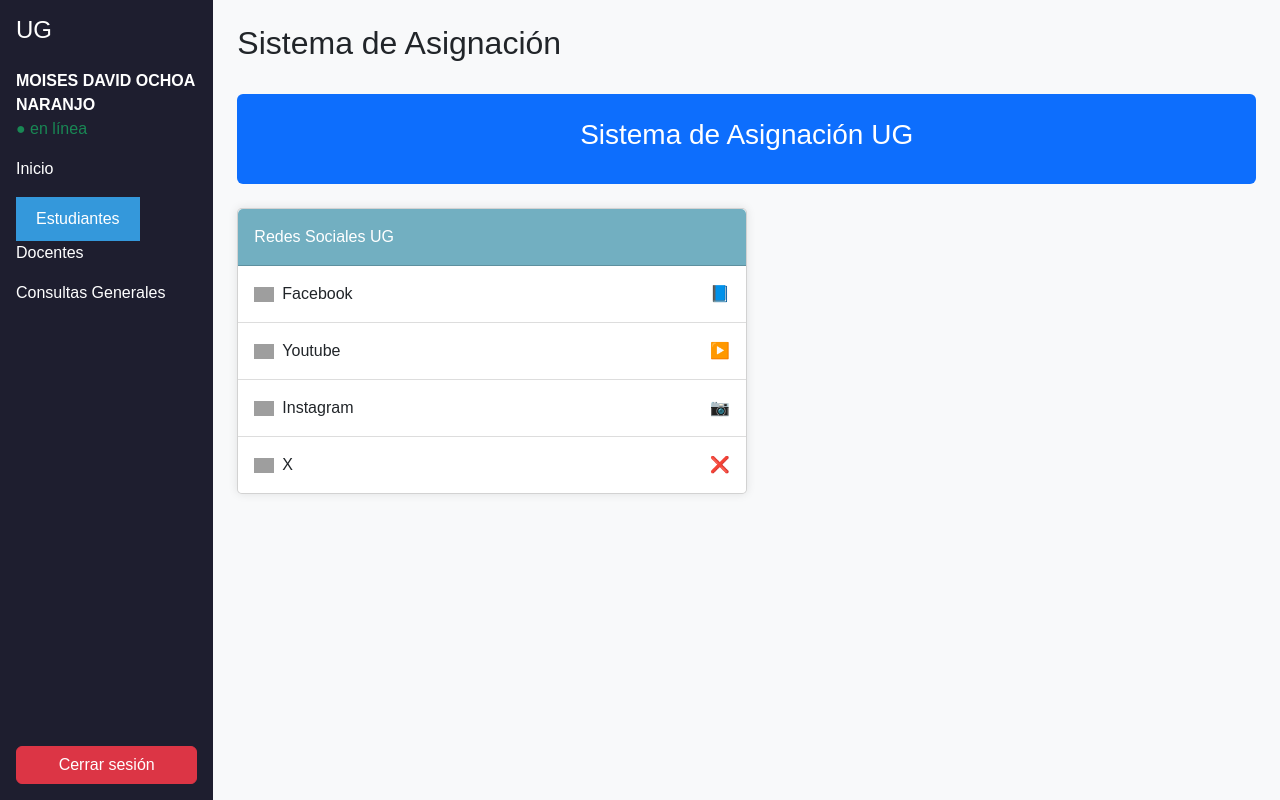
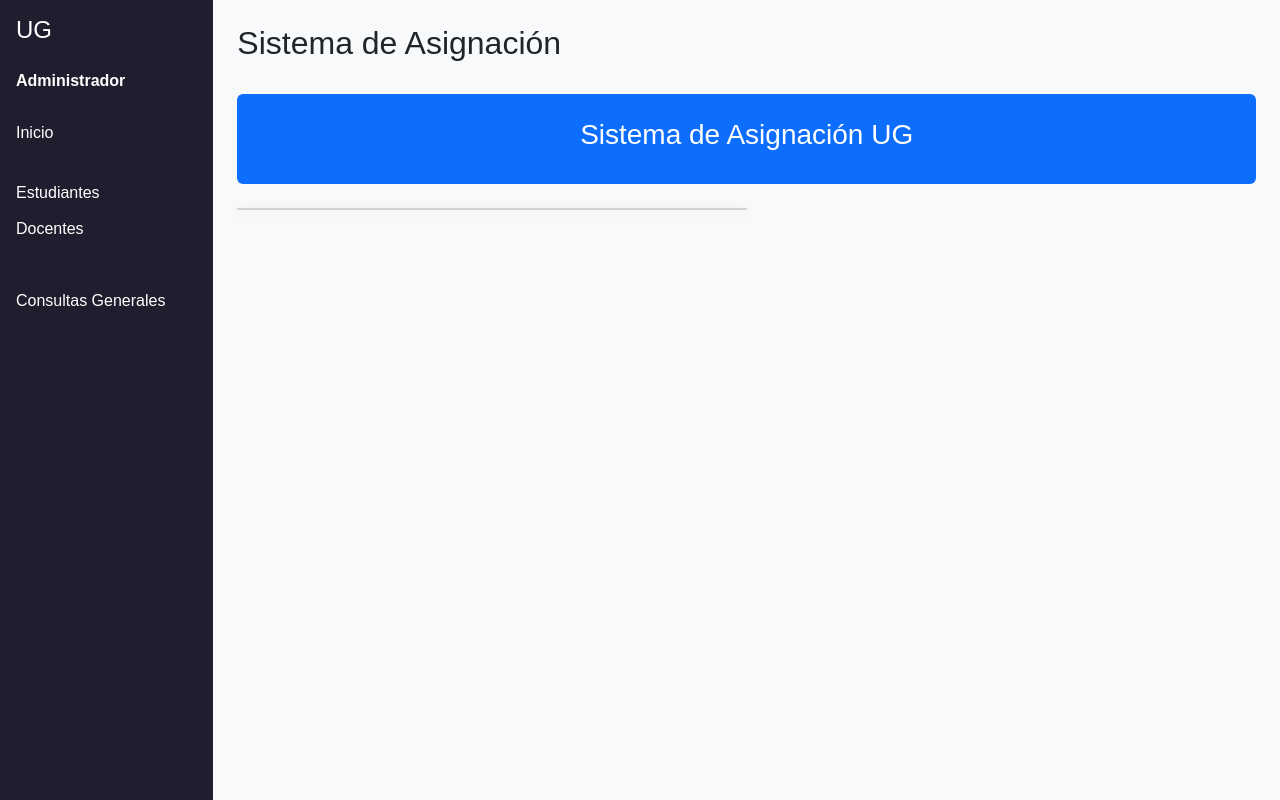
Before and after one commit to moises2018-gif/prueba, a PHP site: page /inicio/inicio.php in a window 1280 px wide. Shown: the part 60-860 px from the top of the page. Run offline with PHP 8.4, Linux system fonts and the light colour scheme; the visitor is signed in with stand-in values (Sample User, id 1); grey boxes are pictures that could not be loaded.

Commit message:
cambios para presentacion

```diff
--- a/docentes/docentes.php
+++ b/docentes/docentes.php
@@ -112,7 +112,7 @@
   <div class="container">
     <div class="leftSide">
       <p><strong>Menú</strong></p>
-      <button class="btn" onclick="mostrarDatos()">Mostrar Datos</button> <br>
+      <button class="btn" onclick="mostrarDatos()"></button> <br>
     </div>
     <div class="mainContent" id="contenido">
       <?php
--- a/estudiantes/estudiantes.php
+++ b/estudiantes/estudiantes.php
@@ -101,11 +101,11 @@
   </style>
 </head>
 <body>
-  <div class="header">Sistema de Datos</div>
+  <div class="header">Sistema de Datos de Estudiantes</div>
   <div class="container">
     <div class="leftSide">
       <p><strong>Menú</strong></p>
-      <button class="btn" onclick="mostrarDatos()">Mostrar Datos</button>
+      <button class="btn" onclick="mostrarDatos()"></button>
     </div>
     <div class="mainContent" id="contenido">
       <?php
--- a/inicio/inicio.php
+++ b/inicio/inicio.php
@@ -5,13 +5,13 @@
 function logout() {
     session_unset();
     session_destroy();
-    header("Location: login.php");
+    header("Location: login.php"); // Redirect to login.php
     exit();
 }
 
 // Verificar si se ha iniciado sesión
 if (!isset($_SESSION['user_id'])) {
-    header("Location: login.php");
+    header("Location: login.php"); // Redirect to login.php if not logged in
     exit();
 }
 
@@ -97,11 +97,12 @@
       color: white;
       text-decoration: none;
       display: block;
-      margin-bottom: 1rem;
+      margin-bottom: 1.5rem; /* Increased spacing */
+      padding: 0.75rem 0; /* Additional padding for better appearance */
     }
     .sidebar a:hover {
       background-color: #343a40;
-      padding: 0.5rem;
+      padding: 0.75rem;
       border-radius: 5px;
     }
     .social-icon {
@@ -196,12 +197,11 @@
     <nav class="col-md-2 d-flex flex-column sidebar">
       <h4 class="mb-4">UG</h4>
       <div class="mb-3">
-        <strong>MOISES DAVID OCHOA NARANJO</strong>
-        <div class="text-success">● en línea</div>
+        <strong>Administrador</strong>
       </div>
-      <a href="#" class="nav-link">Inicio</a>
+      <a href="" class="nav-link">Inicio</a>
       <div class="menu">
-        <button class="menu-button">Estudiantes</button>
+        <button class="nav-link">Estudiantes</button>
         <div class="submenu">
           <a href="estudiantes.php">Visualización</a>
           <a href="asignacion.php">Asignación</a>
@@ -209,9 +209,6 @@
       </div>
       <a href="docentes.php" class="nav-link">Docentes</a>
       <a href="#" class="nav-link">Consultas Generales</a>
-      <div class="mt-auto">
-        <button class="btn btn-danger w-100">Cerrar sesión</button>
-      </div>
     </nav>
 
     <!-- Main Content -->
@@ -225,27 +222,7 @@
       </div>
 
       <div class="card w-50">
-        <div class="card-header">
-          Redes Sociales UG
-        </div>
-        <ul class="list-group list-group-flush">
-          <li class="list-group-item d-flex justify-content-between align-items-center">
-            <div><img src="https://cdn-icons-png.flaticon.com/512/145/145802.png" class="social-icon me-2">Facebook</div>
-            <span>📘</span>
-          </li>
-          <li class="list-group-item d-flex justify-content-between align-items-center">
-            <div><img src="https://cdn-icons-png.flaticon.com/512/1384/1384060.png" class="social-icon me-2">Youtube</div>
-            <span>▶️</span>
-          </li>
-          <li class="list-group-item d-flex justify-content-between align-items-center">
-            <div><img src="https://cdn-icons-png.flaticon.com/512/174/174855.png" class="social-icon me-2">Instagram</div>
-            <span>📷</span>
-          </li>
-          <li class="list-group-item d-flex justify-content-between align-items-center">
-            <div><img src="https://cdn-icons-png.flaticon.com/512/3670/3670151.png" class="social-icon me-2">X</div>
-            <span>❌</span>
-          </li>
-        </ul>
+        <!-- Additional content can be added here -->
       </div>
     </main>
   </div>
```
